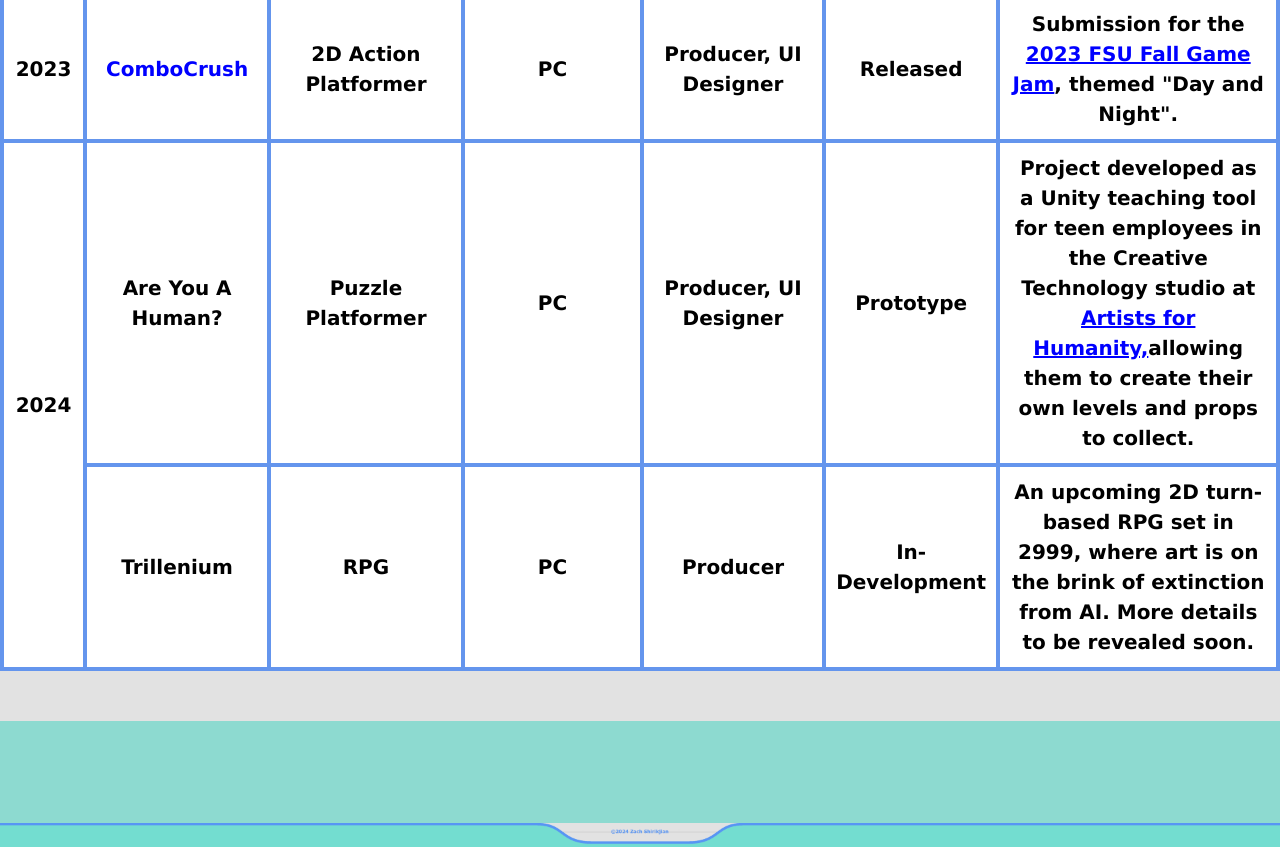
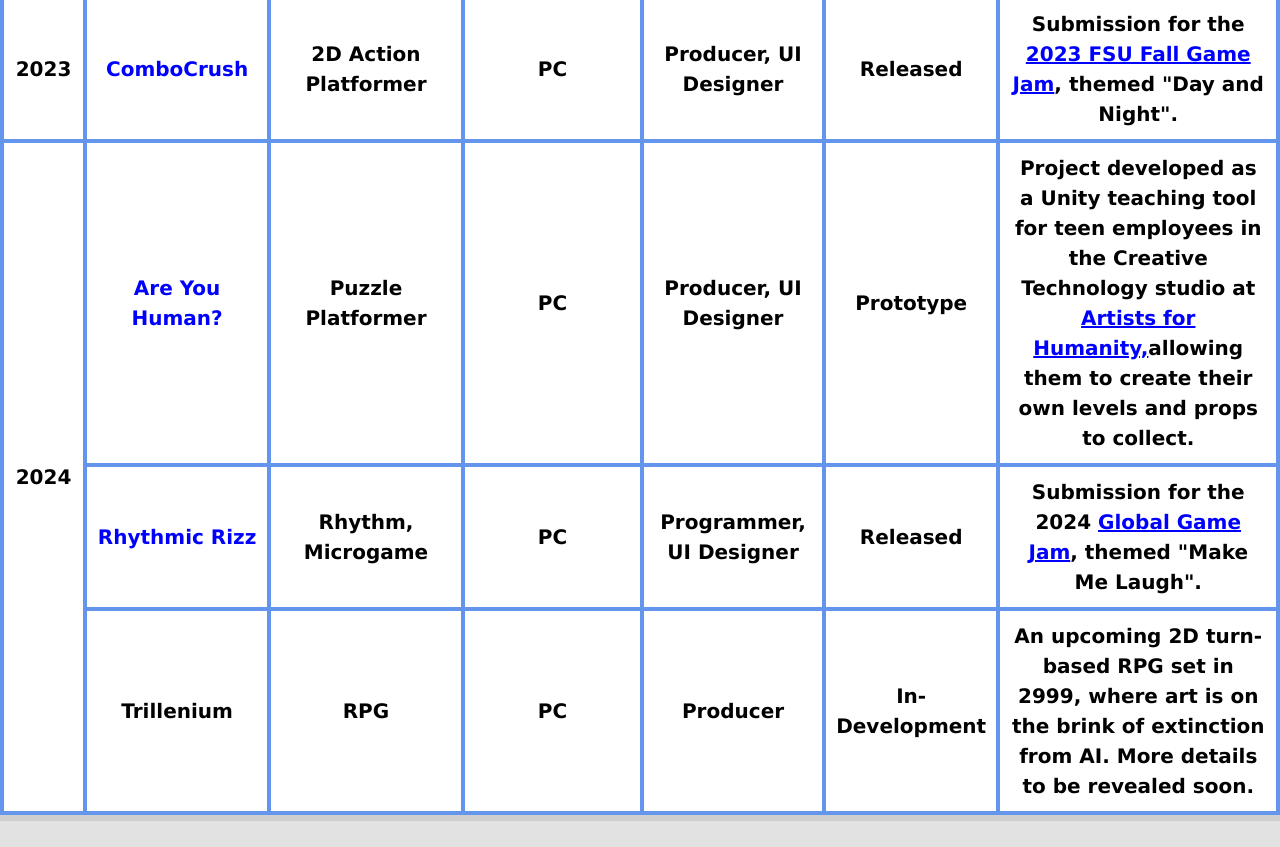
Before and after one commit to ZachShirikjian/FinalPortfolio, a website built with Parcel: page src/about.html in a window 1280 px wide. Shown: the part 4042-4889 px from the top of the page. Built offline with nearby package versions, Linux system fonts and the light colour scheme.

Commit message:
Added RR to Gameography & linked AUH too

```diff
--- a/src/about.html
+++ b/src/about.html
@@ -274,14 +274,25 @@
         style="text-decoration: underline;color:blue">2023 FSU Fall Game Jam</a>, themed "Day and Night".</td>
     </tr>
   <tr>
-    <td class = "tablerow" rowspan="2">2024</td>
-    <td class ="tablerow">Are You A Human?</a></td>
+    <td class = "tablerow" rowspan="3">2024</td>
+    <td class ="tablerow"><a href="https://zachshirikjian.itch.io/are-you-human"
+      style="color:blue">Are You Human?</a>
     <td class = "tablerow">Puzzle Platformer</td>
     <td class = "tablerow">PC</td>
     <td class = "tablerow">Producer, UI Designer</td>
     <td class = "tablerow">Prototype</td>
     <td class ="tablerow">Project developed as a Unity teaching tool for teen employees in the Creative Technology studio at <a href="https://afhboston.org"
       style="text-decoration:underline;color:blue">Artists for Humanity,</a>allowing them to create their own levels and props to collect. </td>
+  </tr>
+  <tr>
+    <td class ="tablerow"><a href="https://zachshirikjian.itch.io/rhythmic-rizz"
+      style="color:blue">Rhythmic Rizz</a>
+    <td class = "tablerow">Rhythm, Microgame</td>
+    <td class = "tablerow">PC</td>
+    <td class = "tablerow">Programmer, UI Designer</td>
+    <td class = "tablerow">Released</td>
+    <td class ="tablerow">Submission for the 2024 <a href="https://globalgamejam.org/"
+      style="text-decoration:underline;color:blue">Global Game Jam</a>, themed "Make Me Laugh".</td>
   </tr>
   <tr>
     <td class ="tablerow">Trillenium</td>
```
